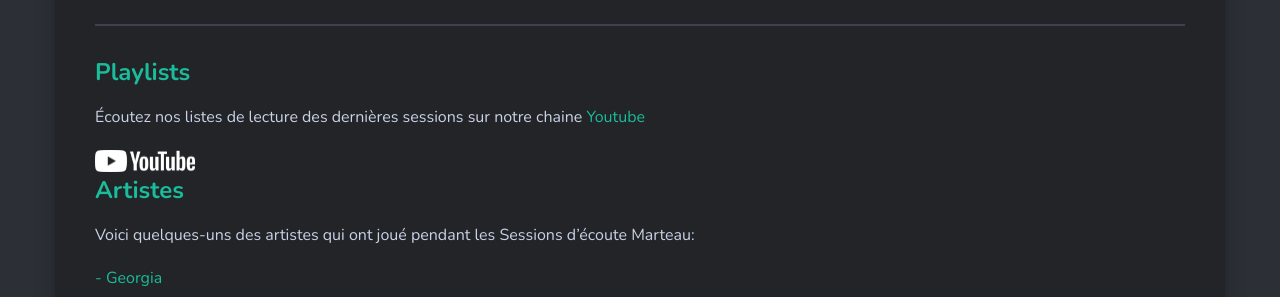
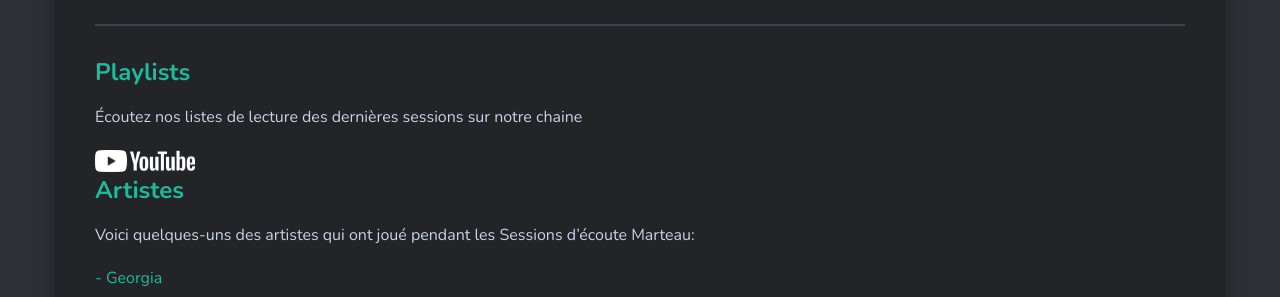
Before and after one commit to sessions-marteau/sessions-marteau-2.github.io, a Jekyll site: the page built from _pages/musique.md, in a window 1280 px wide and 900 px high, scrolled down 1060 px. Shown: the part 154-451 px from the top of the window. Built offline with Jekyll 4.4.1, drawn with Linux system fonts in a browser that asks for light colours; nearby versions of some CDN libraries.

Commit message:
Update musique.md

```diff
--- a/_pages/musique.md
+++ b/_pages/musique.md
@@ -41,9 +41,7 @@ permalink: /musique/
 
 ### [Playlists](#playlists)
 
-Écoutez nos listes de lecture des dernières sessions sur notre chaine <a href="https://www.youtube.com/channel/UCZ7GBitv_YHK0unwcTaEIVA" target="_blank">Youtube <br />
-</a>
-
+Écoutez nos listes de lecture des dernières sessions sur notre chaine
 <div class="center-no-div">
         <a href="https://www.youtube.com/channel/UCZ7GBitv_YHK0unwcTaEIVA">
             <img src="{{site.baseurl}}/img/assets/yt_logo_mono_dark.png" width="100px">
```
